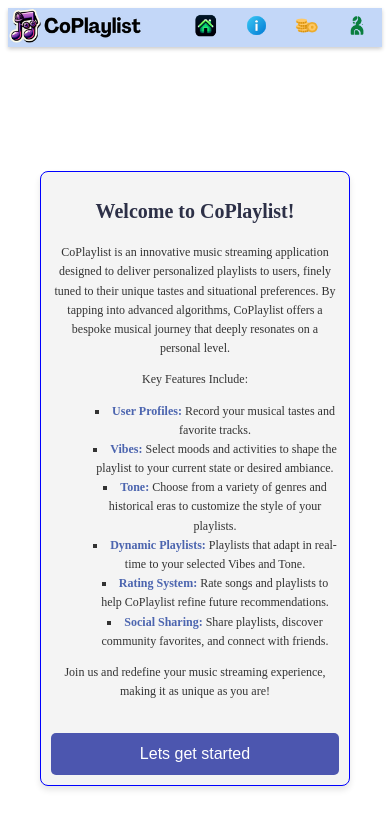
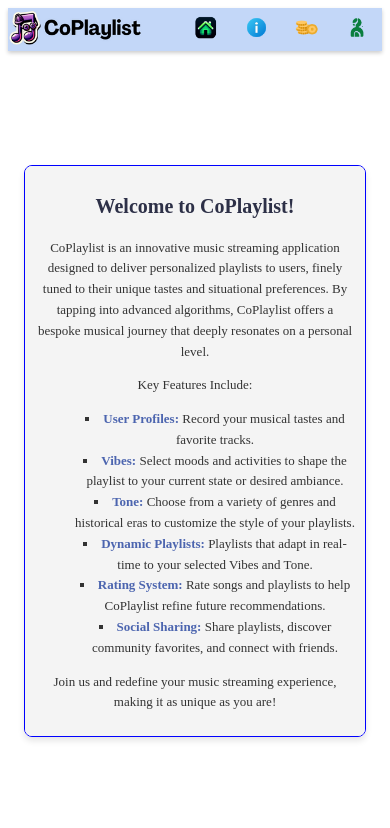
Before and after one commit to WuTangLan1/coplaylist, a Vue app: page / in a window 390 px wide. Shown: the top 828 px of the page. Built offline with nearby package versions, Linux system fonts and the light colour scheme; no server answers.

Commit message:
viewport fixed

```diff
--- a/src/App.vue
+++ b/src/App.vue
@@ -100,8 +100,8 @@ export default {
   display: flex;
   align-items: center; /* Center vertically */
   justify-content: center; /* Center horizontally */
-  height: calc(100vh - var(--header-height)); /* Adjust the height as necessary */
-  padding: 1rem;
+  height: calc(100vh - 60px); /* Adjust the height as necessary */
+  padding: 0.5rem;
 }
 
 </style>
--- a/src/components/homeDir/explanationContainer.vue
+++ b/src/components/homeDir/explanationContainer.vue
@@ -35,12 +35,14 @@ export default {
   flex-direction: column;
   justify-content: space-between;
   max-width: 800px;
+  max-height: 550px;
   margin: auto;
   padding: 20px;
   background: #F4F4F4;
   border-radius: 8px;
   box-shadow: 0 4px 6px rgba(0, 0, 0, 0.1);
   border: 1px solid blue;
+  overflow-y: auto;
 }
 
 .explanation-content h1 {
@@ -119,7 +121,7 @@ export default {
   .explanation-content p,
   .explanation-content ul,
   .explanation-content li {
-    font-size: 12px; /* Further adjust font size for very small screens */
+    font-size: 13px; /* Further adjust font size for very small screens */
   }
 
   .next-button {
--- a/src/components/inputsDir/toneContainer.vue
+++ b/src/components/inputsDir/toneContainer.vue
@@ -142,7 +142,7 @@ export default {
   display: flex;
   flex-direction: column;
   align-items: center;
-  padding: 2rem;
+  padding: 0.5rem;
   background: #F4F4F4;
   border-radius: 10px;
   box-shadow: 0 4px 8px rgba(0, 0, 0, 0.1);
--- a/src/components/inputsDir/vibeContainer.vue
+++ b/src/components/inputsDir/vibeContainer.vue
@@ -23,7 +23,7 @@
     },
     methods: {
       goToNext() {
-      this.$router.push({ name: 'Vibe' });
+      this.$router.push({ name: 'Songs' });
     }
     }
   };
--- a/src/views/homeView.vue
+++ b/src/views/homeView.vue
@@ -27,8 +27,7 @@ export default {
   display: flex;
   justify-content: center;
   align-items: center;
-  height: calc(100vh - var(--header-height)); /* Ensure full height minus header */
-  padding: 1rem;
+  padding: 0.5rem;
   background-color: #ffffff;
   color: #333333;
 }
```
